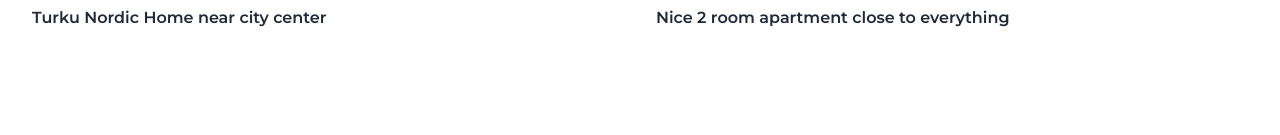
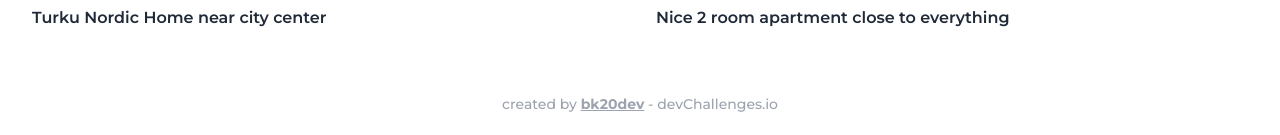
Before and after one commit to bk20dev/windbnb, a React (Create React App) app: page / in a window 1280 px wide. Shown: the part 3797-3932 px from the top of the page. Before the commit the page ends 3843 px from the top, so only its background shows below. Built offline with nearby package versions, Linux system fonts and the light colour scheme.

Commit message:
Added footer

```diff
--- a/src/components/App.jsx
+++ b/src/components/App.jsx
@@ -1,8 +1,10 @@
+import Footer from './Footer';
 import Stays from './Stays';
 
 const App = () => (
-  <div className="text-gray-800">
+  <div className="text-gray-800 min-h-screen">
     <Stays />
+    <Footer />
   </div>
 );
 
--- /dev/null
+++ b/src/components/Footer.jsx
@@ -0,0 +1,18 @@
+const Footer = () => (
+  <footer className="sticky top-full p-6">
+    <p className="text-gray-400 text-center text-sm font-medium">
+      created by&nbsp;
+      <a
+        className="font-bold underline"
+        href="https://devchallenges.io/portfolio/bk20dev"
+        target="_blank"
+        rel="noreferrer"
+      >
+        bk20dev
+      </a>
+      &nbsp;-&nbsp;devChallenges.io
+    </p>
+  </footer>
+);
+
+export default Footer;
--- a/src/components/StaysList.jsx
+++ b/src/components/StaysList.jsx
@@ -7,7 +7,7 @@ const StaysList = ({ stays }) => {
   };
 
   return (
-    <div className="grid grid-cols-1 gap-8 landscape:grid-cols-card-list">
+    <div className="grid grid-cols-1 gap-8 mb-6 landscape:grid-cols-card-list">
       {stays.map(({ title, photo, rating, type, beds, superHost }, i) => (
         <Card
           key={i}
```
